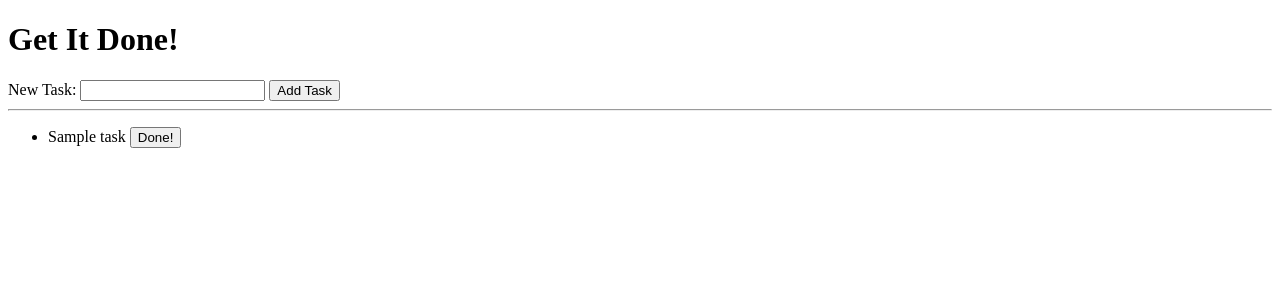
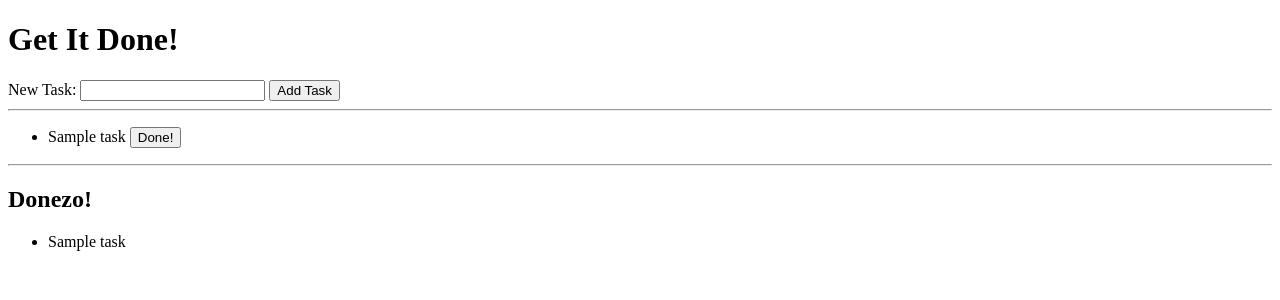
Before and after one commit to hendricksonsarahl/get-it-done, a Flask app: template get-it-done/templates/todos.html in a window 1280 px wide. Shown: the top 300 px of the page. Run offline with Flask 2, Linux system fonts and the light colour scheme; tables that the repository leaves empty hold one stand-in row (values such as "Sample post"); the template is opened without the code that fills it: values that come from a table or form of the project are taken from there, most other values are stand-ins (such as "Sample title", 1, 10 or a date in 2020).

Commit message:
Changed completed task model class to Bool, added completed-task list

```diff
--- a/get-it-done/main.py
+++ b/get-it-done/main.py
@@ -12,10 +12,14 @@ app.config['SQLALCHEMY_ECHO'] = True
 db = SQLAlchemy(app)
 
 class Task(db.Model):
+
     id = db.Column(db.Integer, primary_key=True)
     name = db.Column(db.String(120))
+    completed = db.Column(db.Boolean)
+
     def __init__(self, name):
         self.name = name
+        self.completed = False
 
 
 
@@ -30,8 +34,9 @@ def index():
         db.session.commit()
 
 # Show all tasks
-    tasks = Task.query.all()
-    return render_template('todos.html',title="Get It Done!", tasks=tasks)
+    tasks = Task.query.filter_by(completed=False).all()
+    completed_tasks = Task.query.filter_by(completed=True).all()
+    return render_template('todos.html',title="Get It Done!", tasks=tasks, completed_tasks=completed_tasks)
 
 @app.route('/delete-task', methods=['POST'])
 def delete_task():
@@ -39,7 +44,8 @@ def delete_task():
 # Removing tasks from list (marking them as 'Done!')
     task_id = int(request.form['task-id'])
     task = Task.query.get(task_id)
-    db.session.delete(task)
+    task.completed = True
+    db.session.add(task)
     db.session.commit()
 
     return redirect('/')
--- a/get-it-done/templates/todos.html
+++ b/get-it-done/templates/todos.html
@@ -26,6 +26,20 @@
             </li>
             {% endfor %}
         </ul>
+    {% endif %}
 
+    <hr />
+
+    {% if completed_tasks|length == 0 %}
+    <p>Nothing done yet, get to work!</p>
+        {% else %}
+
+        <h2>Donezo!</h2>
+            <ul>
+                {% for task in completed_tasks %}
+                <li>{{task.name}}</li>
+        {% endfor %}
+            </ul>
     {% endif %}
+
 {% endblock %}
```
